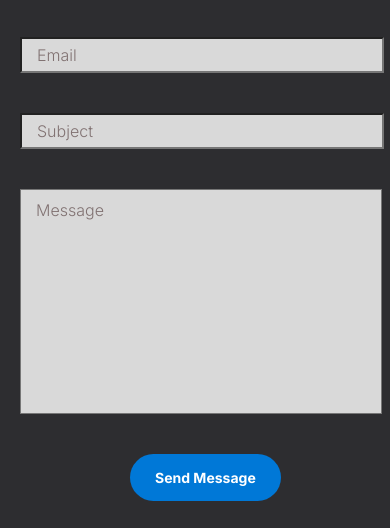
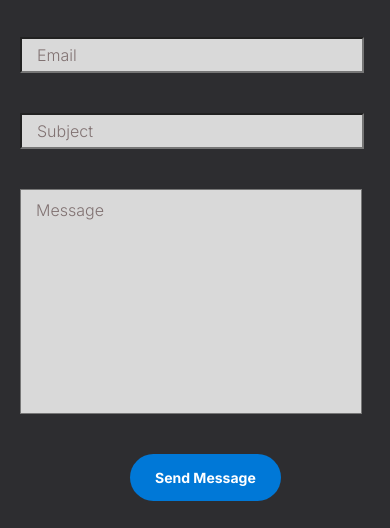
Before and after one commit to DesmondCheng13/DesmondCheng13.github.io, a plain HTML site: page contact-us.html in a window 390 px wide. Shown: the part 211-739 px from the top of the page. Drawn offline with Linux system fonts and the light colour scheme; a web font is replaced by a local one.

Commit message:
Update ass.css

```diff
--- a/ass.css
+++ b/ass.css
@@ -517,7 +517,7 @@ img {
 
     .section-4-container {
         margin-left: 20px;
-        width: 330px;
+        width: 310px;
     }
 
     .section-4-title {
@@ -554,14 +554,14 @@ img {
     }
 
     .input-section-5 {
-        width: 330px;
+        width: 310px;
         height: 30px;
         font-size: 16px;
         margin-bottom: 40px;
     }
 
     .textarea-section-5 {
-        width: 330px;
+        width: 310px;
         font-size: 16px;
     }
 
```
